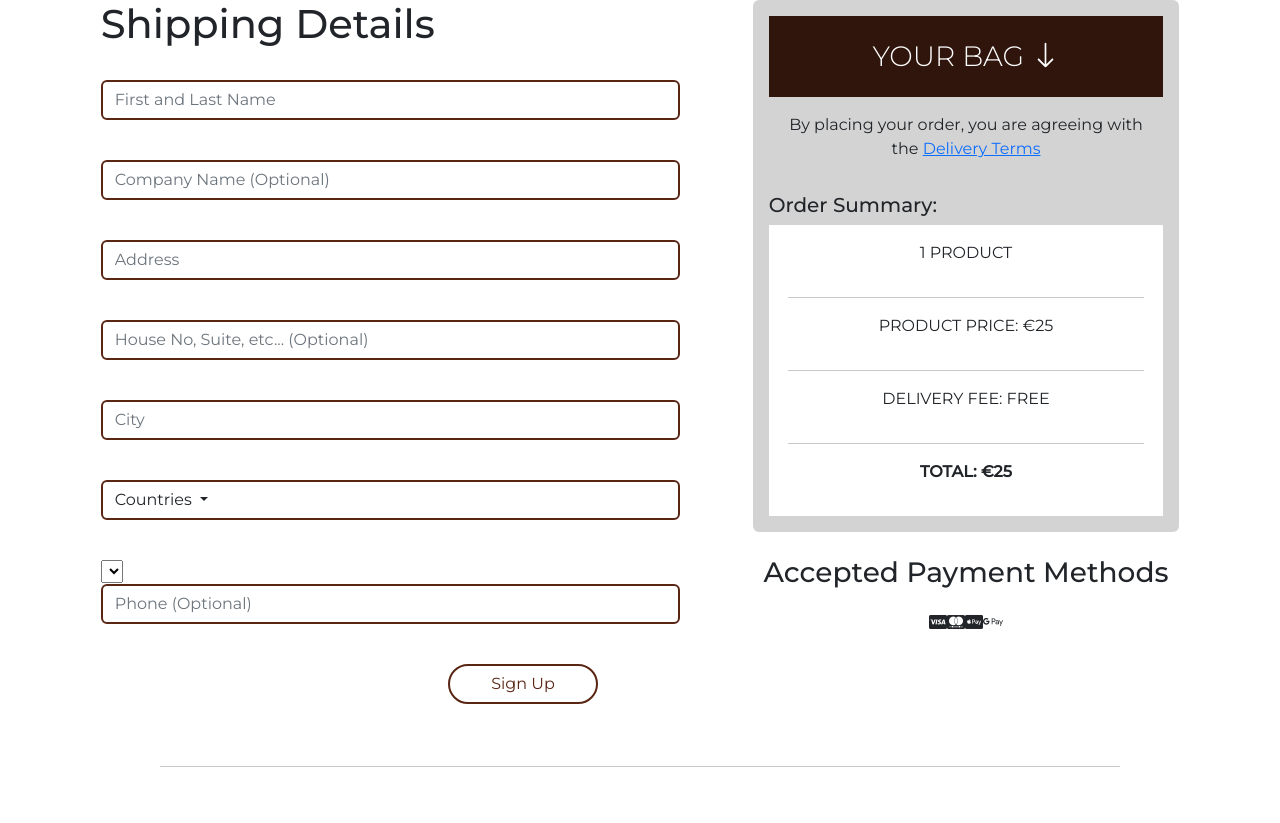
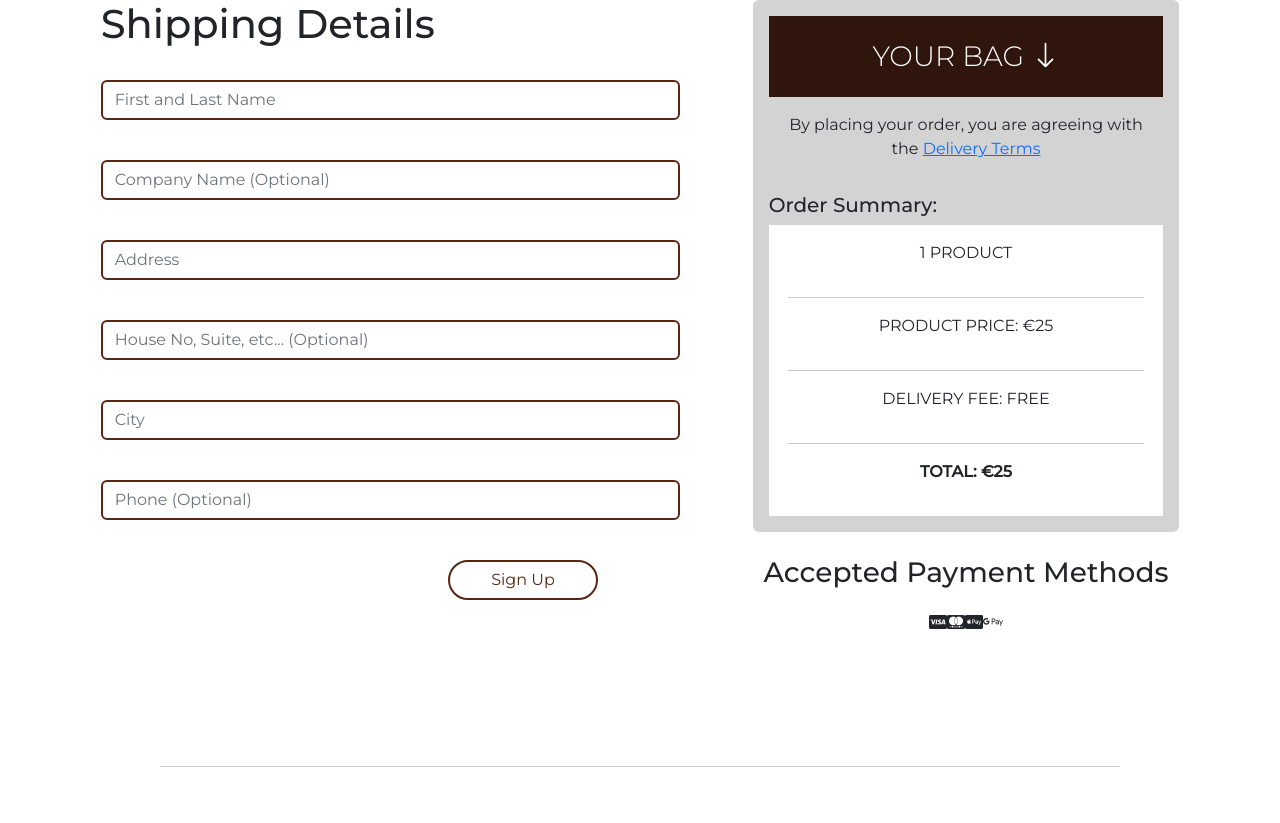
Before and after one commit to Missarik/-bakersDozen, a PHP site: page /checkout.php in a window 1280 px wide. Shown: the part 264-1087 px from the top of the page. Run offline with PHP 8.4, Linux system fonts and the light colour scheme; lists and menus that the app fills with data are empty; some libraries are stand-ins or nearby versions.

Commit message:
Update checkout.php

```diff
--- a/BakersDozen/checkout.php
+++ b/BakersDozen/checkout.php
@@ -24,16 +24,8 @@ include 'Includes/header.php';
                 <div class="mb-3 pb-4" class="formInputPadding">
                     <input type="text" class="formInput form-control sharedInput" id="exampleInputEmail1" name="city" required placeholder="City">
                 </div>
-                <div class="dropdown mb-3 pb-4">
-                    <button class="btn formInput form-control countries sharedInput dropdown-toggle" type="button" data-bs-toggle="dropdown" style="text-align: left;" aria-expanded="false">
-                        Countries
-                    </button>
-                    <ul class="dropdown-menu">
-                    </ul>
-                </div>
-                <select class="selectpicker countrypicker" data-live-search="true" data-flag="true"></select>
                 <div class="mb-3 pb-4" class="formInputPadding">
-                    <input type="text" class="formInput form-control sharedInput" id="exampleInputEmail1" name="phone"  placeholder="Phone (Optional)">
+                    <input type="text" class="formInput form-control sharedInput" id="exampleInputEmail1" name="phone" placeholder="Phone (Optional)">
                 </div>
                 <button type="submit" name="submit" class="btn btn-BC4C35 signUpButton" id="submit">Sign Up</button>
             </form>
```
